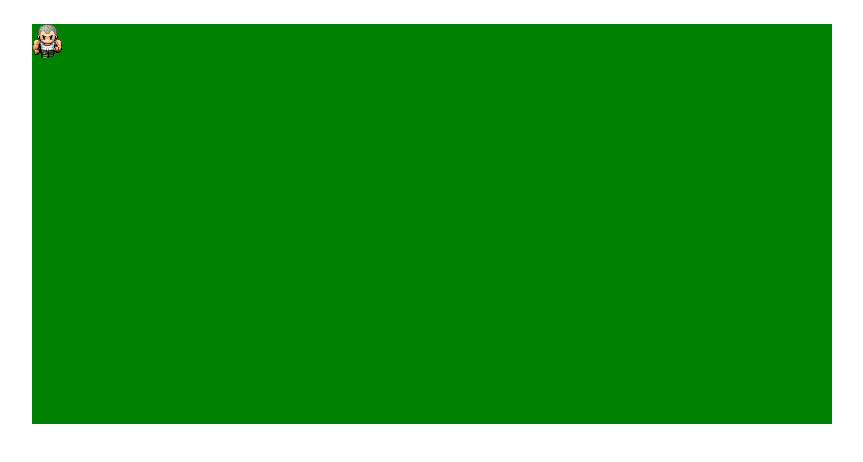
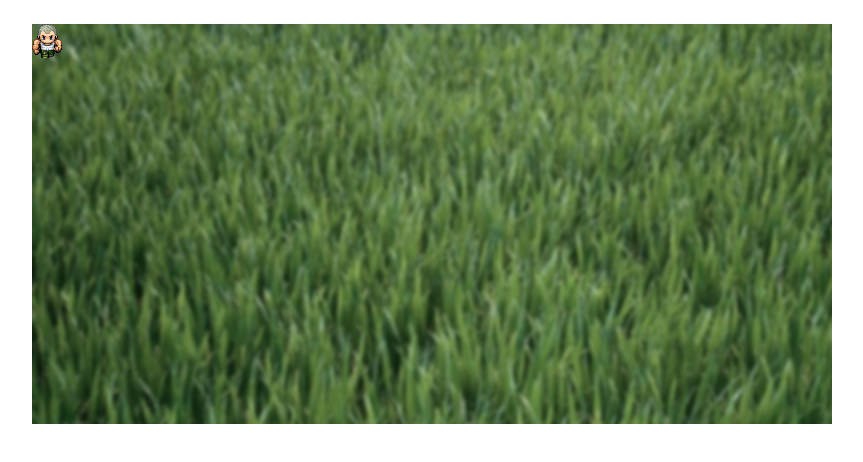
Before and after one commit to TheBritishPoro/React-RPG, a React (Create React App) app: page / in a window 1280 px wide. Shown: the top 462 px of the page, without its empty margins (212-1075 px from the left). Built offline with nearby package versions, Linux system fonts and the light colour scheme.

Commit message:
Added background to map

```diff
--- a/src/components/map/map.jsx
+++ b/src/components/map/map.jsx
@@ -1,4 +1,5 @@
 import React, { Component } from "react";
+import GrassBG from "../../img/grassbg.jpg";
 
 class Map extends Component {
   constructor(props) {
@@ -12,9 +13,9 @@ class Map extends Component {
         style={{
           width: "800px",
           height: "400px",
-          backgroundColor: "green",
           border: "4px solid white",
-          margin: "10px auto  "
+          margin: "10px auto",
+          backgroundImage: `url('${GrassBG}')`
         }}
       />
     );
```
Also changed, not shown: src/img/grassbg.jpg (added), src/img/grassbgnoedit.jpg (added).
